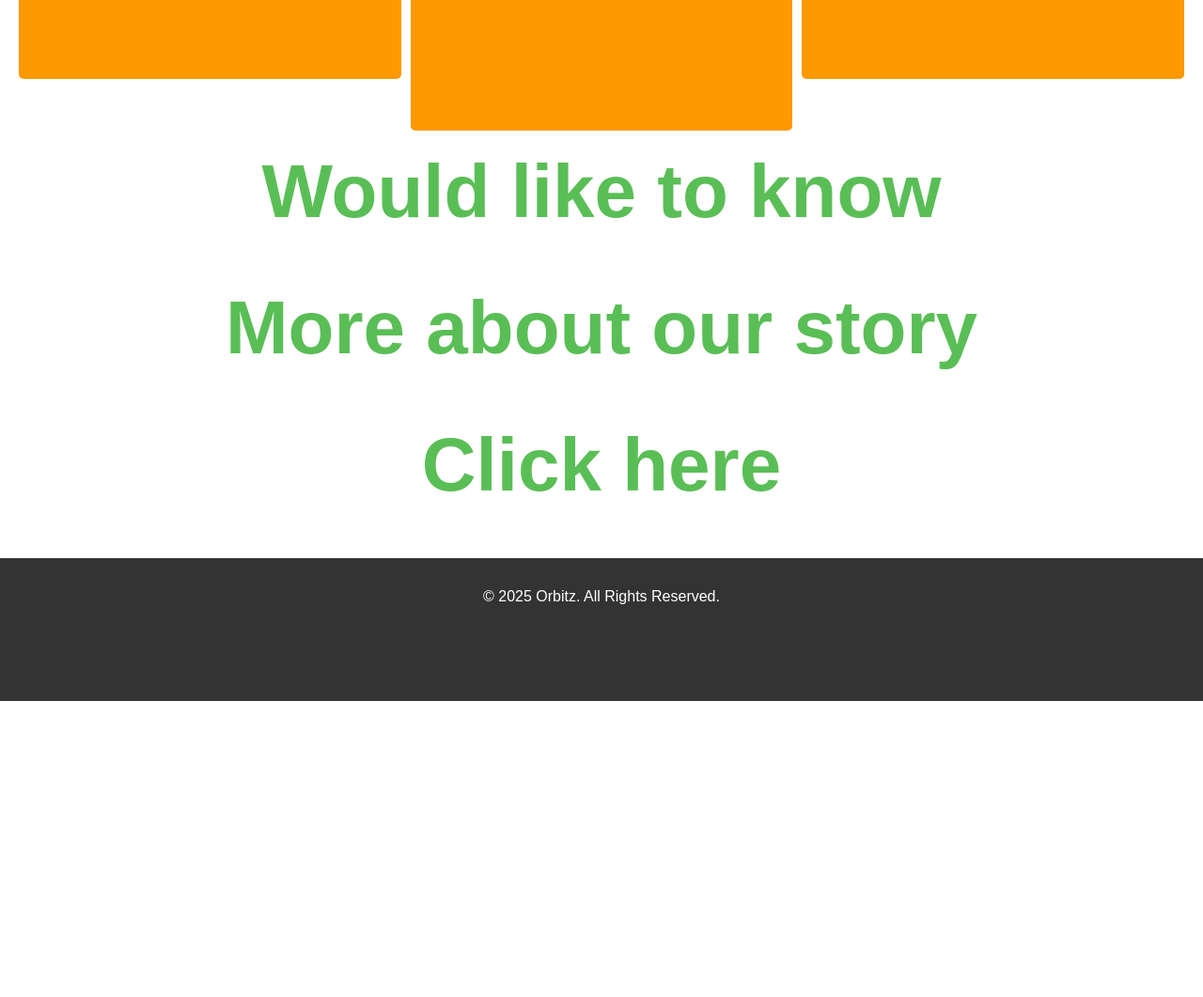
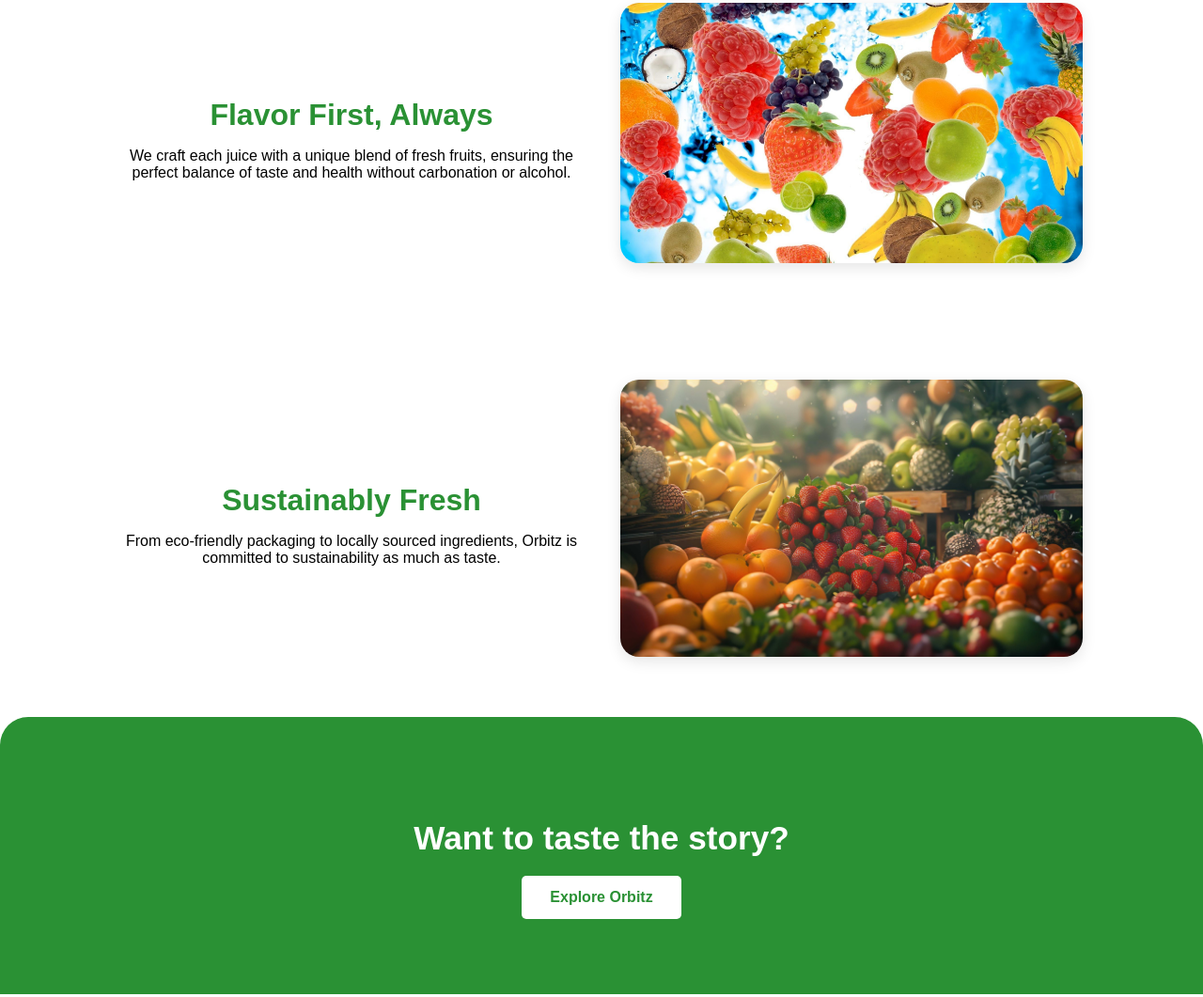
Before and after one commit to SFmac23/Macwan_Chris_Orbitz_FIP, a plain HTML site: page our_story.html in a window 1280 px wide. Shown: the part 1332-2393 px from the top of the page at 94% size. Before the commit the page ends 2078 px from the top, so only its background shows below. Drawn offline with Linux system fonts and the light colour scheme.

Commit message:
our story page completed
 our story page completed with css and html

```diff
--- a/css/main.css
+++ b/css/main.css
@@ -316,3 +316,78 @@ footer {
   .Contact-page {
     text-decoration: underline;
   }
+
+  /* Our_story Page */
+
+
+  /* Story Section */
+  .story-block {
+    display: flex;
+    align-items: center;
+    justify-content: space-between;
+    gap: 40px;
+    padding: 60px 10%;
+    flex-wrap: wrap;
+  }
+
+
+  .story-block.reverse {
+    flex-direction: row-reverse;
+  }
+
+  .story-block .text {
+    flex: 1;
+  }
+
+  .story-block .text h2 {
+    color: #2a9134;
+    margin-bottom: 15px;
+    font-size: 2rem;
+  }
+
+  .story-block .text p {
+    font-size: 1rem;
+  }
+
+  .story-block .image {
+    flex: 1;
+  }
+
+  .story-block img {
+    width: 100%;
+    border-radius: 20px;
+    box-shadow: 0 5px 15px rgba(0,0,0,0.1);
+  }
+
+  /* Call to Action Section */
+  .cta-section {
+    background-color: #2a9134;
+    color: white;
+    text-align: center;
+    padding: 80px 20px;
+    border-top-left-radius: 30px;
+    border-top-right-radius: 30px;
+  }
+
+  .cta-section h2 {
+    font-size: 2.2rem;
+    margin-bottom: 20px;
+  }
+
+  .cta-section .btn {
+    display: inline-block;
+    padding: 14px 30px;
+    background: white;
+    color: #2a9134;
+    font-weight: bold;
+    border-radius: 5px;
+    text-decoration: none;
+    transition: background-color 0.3s;
+  }
+
+  .cta-section .btn:hover {
+    background-color: #2a9134;
+    color: white;
+    text-decoration: underline;
+
+  }
--- a/our_story.html
+++ b/our_story.html
@@ -34,21 +34,44 @@
 
        <h1 class="heading">Our Story </h1>
        <p class="para1">Great then, Great now</p>
-       <p class="para">Read everything about our juices here !</p>
-       <button>Read Here</button>
+       <!-- Story Block 1 -->
+  <section class="story-block">
+    <div class="text">
+      <h2>The Orbitz Beginning</h2>
+      <p>What started as a simple love for fruit turned into a passion for pure refreshment. Orbitz was born to bring the taste of real, bold fruit to every sip.</p>
+    </div>
+    <div class="image">
+      <img src="images/orbitz-beginning.jpg" alt="Orbitz Beginning">
+    </div>
+  </section>
 
-    <section class="juices">
-        <div class="juice-grid">
-            <div class="juice-item">Juice 1</div>
-            <div class="juice-item">Juice 2</div>
-            <div class="juice-item">Juice 3</div>
-        </div>
-    </section>
+  <!-- Story Block 2 -->
+  <section class="story-block reverse">
+    <div class="image">
+      <img src="images/orbitz-flavors.jpg" alt="Orbitz Flavors">
+    </div>
+    <div class="text">
+      <h2>Flavor First, Always</h2>
+      <p>We craft each juice with a unique blend of fresh fruits, ensuring the perfect balance of taste and health without carbonation or alcohol.</p>
+    </div>
+  </section>
 
-    <h1 class="heading1">Would like to know</h1>
-    <h1 class="heading1">More about our story</h1>
-    <h1 class="heading1">Click here</h1>
+  <!-- Story Block 3 -->
+  <section class="story-block">
+    <div class="text">
+      <h2>Sustainably Fresh</h2>
+      <p>From eco-friendly packaging to locally sourced ingredients, Orbitz is committed to sustainability as much as taste.</p>
+    </div>
+    <div class="image">
+      <img src="images/orbitz-sustainability.jpeg" alt="Sustainable Orbitz">
+    </div>
+  </section>
 
+  <!-- Call to Action Section -->
+  <section class="cta-section">
+    <h2>Want to taste the story?</h2>
+    <a href="our-juices.html" class="btn">Explore Orbitz</a>
+  </section>
 
 
     <footer>
```
Also changed, not shown: assets/orbitz-beginning.jpg (added), assets/orbitz-flavors.jpg (added), assets/orbitz-sustainability.jpeg (added), images/orbitz-beginning.jpg (added), images/orbitz-flavors.jpg (added), images/orbitz-sustainability.jpeg (added).
